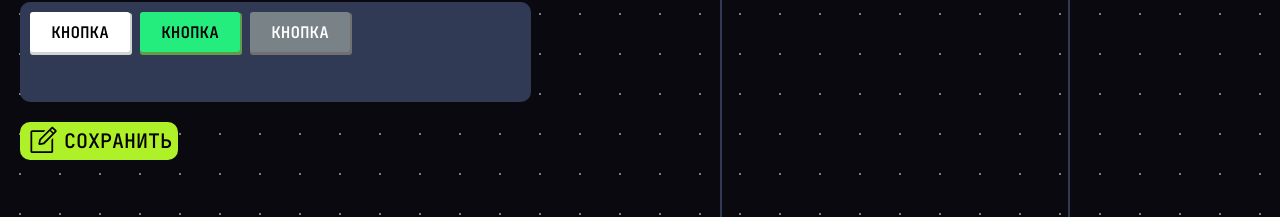
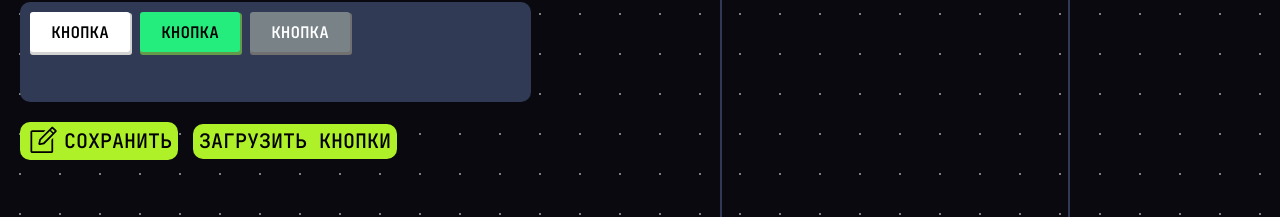
Before and after one commit to rewsage/device---, a React (Vite) app: page /constructor/new in a window 1280 px wide. Shown: the part 446-663 px from the top of the page. Built offline with nearby package versions, Linux system fonts and the light colour scheme; no server answers.

Commit message:
change meta

```diff
--- a/index.html
+++ b/index.html
@@ -10,7 +10,7 @@
       rel="stylesheet"
     />
     <meta name="viewport" content="width=device-width, initial-scale=1.0" />
-    <title>Vite + React + TS</title>
+    <title>Управление приборами</title>
   </head>
   <body>
     <div id="root"></div>
--- a/src/App/Components/Screens/SettingScreen/ConstructorDevice/Constructor.module.scss
+++ b/src/App/Components/Screens/SettingScreen/ConstructorDevice/Constructor.module.scss
@@ -14,8 +14,11 @@
       width: 70%;
       min-width: 400px;
       box-sizing: border-box;
-      > button {
+      .buttons {
         margin-top: 20px;
+        display: flex;
+        align-items: center;
+        grid-gap: 15px;
       }
     }
     .right {
--- a/src/App/Components/Screens/SettingScreen/ConstructorDevice/ConstructorDevice.tsx
+++ b/src/App/Components/Screens/SettingScreen/ConstructorDevice/ConstructorDevice.tsx
@@ -12,7 +12,7 @@ import { useConstructorDevice } from "./useConstructorDevice";
 import { Portal } from "../../../Providers/Portal/Portal";
 import { Modal } from "../../../UI/Modal/Modal";
 import { Loading } from "../../../UI/Loading/Loading";
-import { useGetAllDevicesQuery } from "../../../../services/deviceApi/device.api";
+import { useGetAllDevicesQuery, useLazyGetButtonsQuery } from "../../../../services/deviceApi/device.api";
 import { regIPv4 } from "../../../../shared/Regular/ip.validate";
 
 const Constructor: FC = () => {
@@ -116,9 +116,12 @@ const Constructor: FC = () => {
 
           <ButtonsConstructor />
 
-          <Button type="submit" icon="edit">
-            Сохранить
-          </Button>
+          <div className={style.buttons}>
+            <Button type="submit" icon="edit">
+              Сохранить
+            </Button>
+            <Button type="button">Загрузить кнопки</Button>
+          </div>
         </div>
         <div className={style.right}>
           <Controller
--- a/src/App/services/deviceApi/device.api.ts
+++ b/src/App/services/deviceApi/device.api.ts
@@ -49,6 +49,12 @@ export const deviceApi = createApi({
       }),
       invalidatesTags: ["Devices"],
     }),
+
+    getButtons: build.query<void, string>({
+      query: (host) => ({
+        url: `devices/getButtons/${host}`,
+      }),
+    }),
   }),
 });
 
@@ -58,4 +64,5 @@ export const {
   useGetDeviceQuery,
   useCreateDeviceMutation,
   useUpdateDeviceMutation,
+  useLazyGetButtonsQuery,
 } = deviceApi;
```
